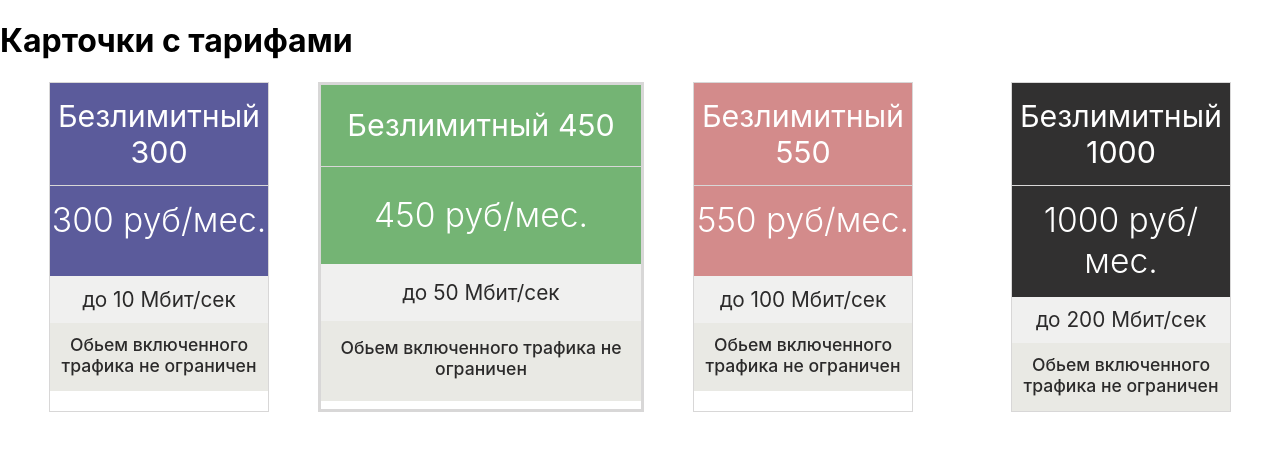
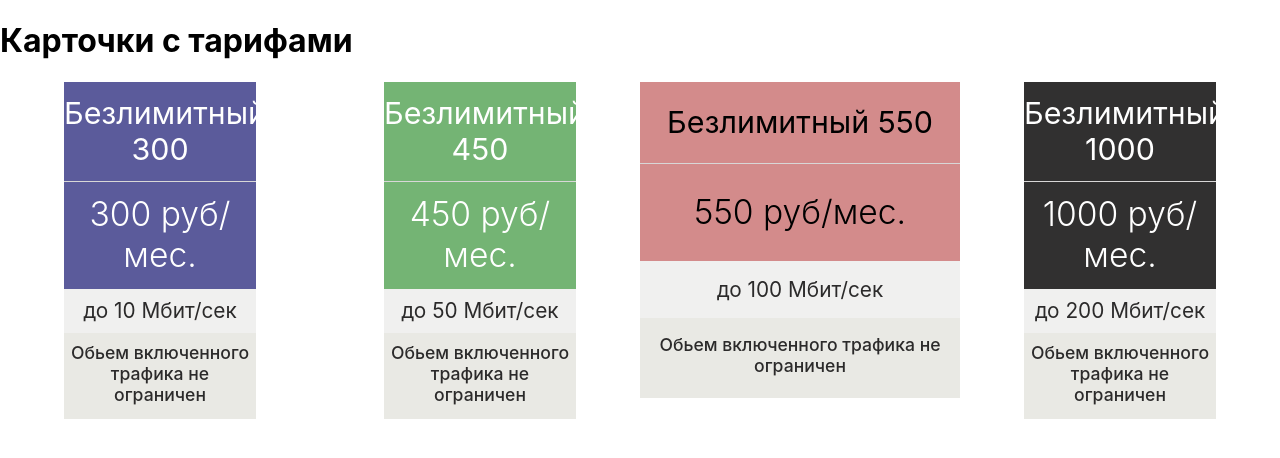
Before and after one commit to Oksana2211/react3, a React app: page / in a window 1280 px wide. Shown: the top 458 px of the page. Built offline with nearby package versions, Linux system fonts and the light colour scheme.

Commit message:
correction

```diff
--- a/src/App.jsx
+++ b/src/App.jsx
@@ -17,7 +17,7 @@
       speed: "до 50 Мбит/сек",
       info: "Обьем включенного трафика не ограничен",
       color: "green",
-      flag : true,
+      flag : false,
     },
     {
       name: "Безлимитный 550",
@@ -25,7 +25,7 @@
       speed: "до 100 Мбит/сек",
       info: "Обьем включенного трафика не ограничен",
       color: "red",
-      flag : false,
+      flag : true,
     },
     {
       name: "Безлимитный 1000",
--- a/src/components/item/item.jsx
+++ b/src/components/item/item.jsx
@@ -1,20 +1,15 @@
 import st from "./style.module.scss"
 
 export default function Item(props) {
-  console.log(props)
+  console.log(props.item.flag)
   return(
     <>
-    {props.item.flag ? (<section className={st.card1}>
+    <section className={st.card + (props.item.flag ? st.card1 : "")}>
     <div className={st[props.item.color]}><h2 className={st.name}>{props.item.name}</h2></div>
     <div className={st[props.item.color]}><h2 className={st.price}>{props.item.price}</h2></div>
     <div ><h3 className={st.speed}>{props.item.speed}</h3></div>
     <div ><h3 className={st.info}>{props.item.info}</h3></div>
-    </section>) : (<section className={st.card}>
-    <div className={st[props.item.color]}><h2 className={st.name}>{props.item.name}</h2></div>
-    <div className={st[props.item.color]}><h2 className={st.price}>{props.item.price}</h2></div>
-    <div ><h3 className={st.speed}>{props.item.speed}</h3></div>
-    <div ><h3 className={st.info}>{props.item.info}</h3></div>
-    </section>)}
+    </section>
 
     </>
   )
--- a/src/components/item/style.module.scss
+++ b/src/components/item/style.module.scss
@@ -1,12 +1,9 @@
 .card{
-border: 1px solid rgb(216, 215, 215);
 color: rgb(255, 255, 255);
-width: 17vw;
+width: 15vw;
 }
 .card1{
-border: 3px solid rgb(216, 215, 215);
-color: rgb(255, 255, 255);
-width: 25vw;
+width: 22vw;
 }
 .name{
 font-size: 1.9rem;
```
Also changed, not shown: src/index.js (line endings or trailing spaces).
